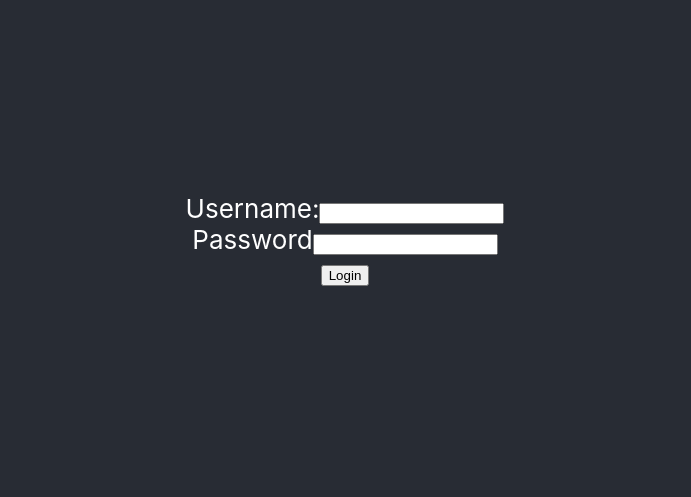
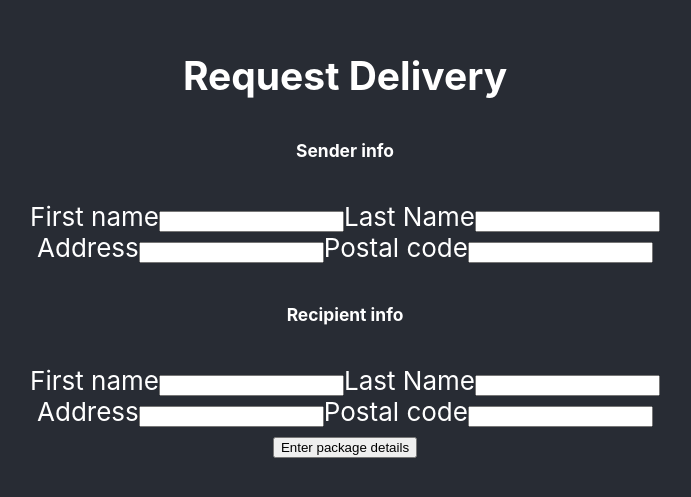
Before and after one commit to RyanGuzelian/SOEN343, a React (Create React App) app in the folder frontend/: page /delivery-request in a window 1280 px wide. Shown: the part 161-658 px from the top of the page, without its empty margins (295-986 px from the left). Built offline with nearby package versions, Linux system fonts and the light colour scheme.

Commit message:
Basic Delivery Request implementation

```diff
--- a/frontend/src/Components/App/App.js
+++ b/frontend/src/Components/App/App.js
@@ -1,14 +1,35 @@
 import logo from '../../logo.svg';
 import './App.css';
+import { BrowserRouter as Router, Route, Routes } from "react-router-dom";
 import Login from "../Login/Login";
+import DeliveryRequest from "../DeliveryRequest/DeliveryRequest";
 
 function App() {
     return (
+        <Router>
             <div className="App">
+                <Routes> {/* Use Routes instead of Switch */}
+                    <Route path="/login" element={
                         <header className="App-header">
                             <Login/>
                         </header>
+                    } />
+
+                    <Route path="/delivery-request" element={
+                        <header className="App-header">
+                            <DeliveryRequest/>
+                        </header>
+                    } />
+
+                    {/* The default path should be at the bottom and use "*" for catching all non-defined routes */}
+                    <Route path="*" element={
+                        <header className="App-header">
+                            Delivery App
+                        </header>
+                    } />
+                </Routes>
             </div>
+        </Router>
     );
 }
 
--- /dev/null
+++ b/frontend/src/Components/DeliveryRequest/DeliveryRequest.js
@@ -0,0 +1,124 @@
+import React, {useState} from "react";
+import {useHistory} from 'react-router-dom'
+
+function DeliveryRequest(props) {
+    const [deliveryInfo, setDeliveryInfo] = useState(
+        {
+            senderFirstName: '',
+            senderLastName: '',
+            senderAddress: '',
+            senderPostalCode: '',
+            recipientFirstName: '',
+            recipientLastName: '',
+            recipientAddress: '',
+            recipientPostalCode: '',
+            packageDetails: ''
+        }
+    )
+
+   // const history = useHistory()
+
+    const handleChange = (event) => {
+        const {name, value} = event.target;
+        setDeliveryInfo(
+            {
+                ...deliveryInfo, [name]: value
+            }
+        )
+    }
+
+    const handlePackageDetailsClick = (event) => {
+        event.preventDefault()
+        console.log(deliveryInfo)
+        //history.push('/quotation')
+    }
+
+    const handleSubmit = (event) => {
+        event.preventDefault()
+        //back end handles information
+        console.log(deliveryInfo)
+    }
+
+    return (
+        <div className="delivery-request-container">
+            <h2>Request Delivery</h2>
+            <form onSubmit={handleSubmit}>
+                <div>
+                    <h6>Sender info</h6>
+                    <label htmlFor="senderFirstName">First name</label>
+                    <input
+                        type="text"
+                        id="senderFirstName"
+                        name="senderFirstName"
+                        value={deliveryInfo.senderFirstName}
+                        onChange={handleChange}
+                    />
+                    <label htmlFor="senderLastName">Last Name</label>
+                    <input
+                        type="text"
+                        id="senderLastName"
+                        name="senderLastName"
+                        value={deliveryInfo.senderLastName}
+                        onChange={handleChange}
+                    />
+                </div>
+                <div>
+                    <label htmlFor="senderAddress">Address</label>
+                    <input type="text"
+                           id="senderAddress"
+                           name="senderAddress"
+                           value={deliveryInfo.senderAddress}
+                           onChange={handleChange}
+                    />
+                    <label htmlFor="senderPostalCode">Postal code</label>
+                    <input type="text"
+                           id="senderPostalCode"
+                           name="senderPostalCode"
+                           value={deliveryInfo.senderPostalCode}
+                           onChange={handleChange}
+                    />
+                </div>
+                <div>
+                    <h6>Recipient info</h6>
+                    <label htmlFor="recipientFirstName">First name</label>
+                    <input
+                        type="text"
+                        id="recipientFirstName"
+                        name="recipientFirstName"
+                        value={deliveryInfo.recipientFirstName}
+                        onChange={handleChange}
+                    />
+                    <label htmlFor="recipientLastName">Last Name</label>
+                    <input
+                        type="text"
+                        id="recipientLastName"
+                        name="recipientLastName"
+                        value={deliveryInfo.recipientLastName}
+                        onChange={handleChange}
+                    />
+                </div>
+                <div>
+                    <label htmlFor="recipientAddress">Address</label>
+                    <input type="text"
+                           id="recipientAddress"
+                           name="recipientAddress"
+                           value={deliveryInfo.recipientAddress}
+                           onChange={handleChange}
+                    />
+                    <label htmlFor="recipientPostalCode">Postal code</label>
+                    <input type="text"
+                           id="recipientPostalCode"
+                           name="recipientPostalCode"
+                           value={deliveryInfo.recipientPostalCode}
+                           onChange={handleChange}
+                    />
+                </div>
+                <button type="button" onClick={handlePackageDetailsClick}>
+                    Enter package details
+                </button>
+            </form>
+        </div>
+    )
+}
+
+export default DeliveryRequest
```
Also changed, not shown: frontend/src/Components/DeliveryRequest/DeliveryRequest.css (added). Lines whose indentation alone changed are shown as unchanged.
